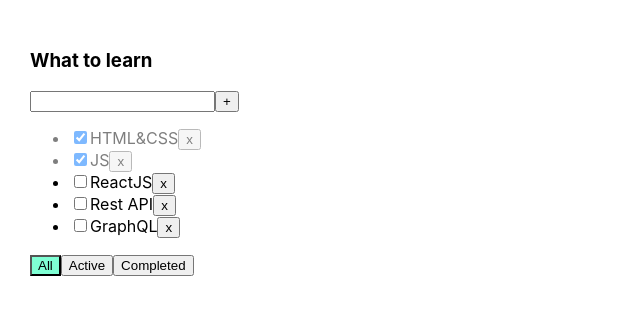
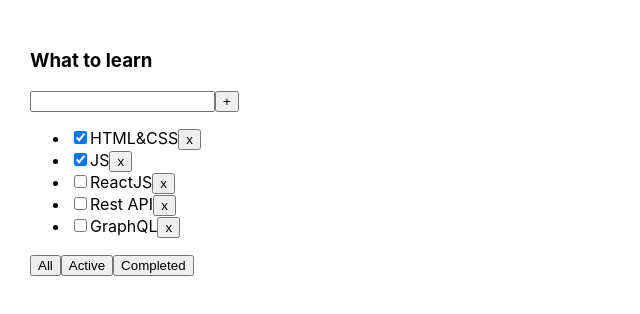
Before and after one commit to vasilyocheck/3-todolist, a React (Create React App) app: page / in a window 1280 px wide. Shown: the top 314 px of the page, without its empty margins (0-640 px from the left). Built offline with nearby package versions, Linux system fonts and the light colour scheme.

Commit message:
do unrequired tasks (s1w4) - make switch case for filter

```diff
--- a/src/App.css
+++ b/src/App.css
@@ -1,3 +1,4 @@
+
 .App {
   padding: 30px;
   display: flex;
--- a/src/App.tsx
+++ b/src/App.tsx
@@ -2,6 +2,25 @@
 import './App.css';
 import {Todolist} from './Todolist';
 import { v1 } from 'uuid';
+
+
+// Hi guys!
+//1.Let`s wrap up our bunch  of filters in a function.
+//How can we do this? We can wrap all our goodies into a new function:
+//     const filteredTasks=()=>{
+//          let tasksForTodolist = tasks;
+//
+//          if (filter === "active") {
+//          return   tasksForTodolist = tasks.filter(t => !t.isDone);
+//          }
+//          if (filter === "completed") {
+//            return  tasksForTodolist = tasks.filter(t => t.isDone);
+//          }
+//          return tasksForTodolist
+//     }
+
+//2.Let`s replace our if`s with  switch.
+
 
 export type FilterValuesType = "all" | "active" | "completed";
 
@@ -16,51 +35,133 @@
     ]);
 
     function removeTask(id: string) {
-        let filteredTasks = tasks.filter(t => t.id !== id);
+        let filteredTasks = tasks.filter(t => t.id != id);
         setTasks(filteredTasks);
     }
 
     function addTask(title: string) {
-            let task = { id: v1(), title: title.trim(), isDone: false };
-            let newTasks = [task, ...tasks];
-            setTasks(newTasks);
+        let task = { id: v1(), title: title, isDone: false };
+        let newTasks = [task, ...tasks];
+        setTasks(newTasks);
     }
 
     let [filter, setFilter] = useState<FilterValuesType>("all");
 
-    let tasksForTodolist = tasks;
+    const filteredTasks = () => {
+        let tasksForTodolist = tasks;
 
-    if (filter === "active") {
-        tasksForTodolist = tasks.filter(t => t.isDone === false);
-    }
-    if (filter === "completed") {
-        tasksForTodolist = tasks.filter(t => t.isDone === true);
+        switch (filter) {
+            case 'active': return tasksForTodolist = tasks.filter(t => t.isDone === false);
+            case 'completed': return tasksForTodolist = tasks.filter(t => t.isDone === true);
+            default: return tasksForTodolist;
+        }
     }
 
     function changeFilter(value: FilterValuesType) {
         setFilter(value);
     }
 
-    const changeTaskStatus = (id: string, isDone: boolean) => {
-        let task = tasks.find(t => t.id === id);
-        if (task) {
-            task.isDone = isDone;
-            setTasks([...tasks]);
-        }
-    }
+
 
     return (
         <div className="App">
             <Todolist title="What to learn"
-                      tasks={tasksForTodolist}
+                      tasks={filteredTasks()}
                       removeTask={removeTask}
                       changeFilter={changeFilter}
-                      addTask={addTask}
-                      changeTaskStatus={changeTaskStatus}
-                      filter={filter}
-            />
+                      addTask={addTask} />
         </div>
     );
 }
 
 export default App;
+
+
+
+
+
+
+//------------------------------------------------------------------------------------------
+
+// import React, {useState} from 'react';
+// import './App.css';
+// import {Todolist} from './Todolist';
+// import {v1} from 'uuid';
+//
+// export type FilterValuesType = "all" | "active" | "completed";
+//
+// function App() {
+//
+//     let [tasks, setTasks] = useState([
+//         {id: v1(), title: "HTML&CSS", isDone: true},
+//         {id: v1(), title: "JS", isDone: true},
+//         {id: v1(), title: "ReactJS", isDone: false},
+//         {id: v1(), title: "Rest API", isDone: false},
+//         {id: v1(), title: "GraphQL", isDone: false},
+//     ]);
+//     let [filter, setFilter] = useState<FilterValuesType>("all");
+//
+//
+//     function removeTask(id: string) {
+//         let filteredTasks = tasks.filter(t => t.id != id);
+//         setTasks(filteredTasks);
+//     }
+//
+//     function addTask(title: string) {
+//         let task = {id: v1(), title: title, isDone: false};
+//         let newTasks = [task, ...tasks];
+//         setTasks(newTasks);
+//     }
+//
+//     function changeStatus(taskId: string, isDone: boolean) {
+//         let task = tasks.find(t => t.id === taskId);
+//         if (task) {
+//             task.isDone = isDone;
+//         }
+//
+//         setTasks([...tasks]);
+//     }
+//
+//
+//     const filteredTasks=()=>{
+//         // let tasksForTodolist = tasks;
+//         //
+//         // if (filter === "active") {
+//         //  return   tasksForTodolist = tasks.filter(t => !t.isDone);
+//         // }
+//         // if (filter === "completed") {
+//         //   return  tasksForTodolist = tasks.filter(t => t.isDone);
+//         // }
+//         // return tasksForTodolist
+//
+//         let tasksForTodolist = tasks;
+//         switch (filter) {
+//             case 'active': {
+//                 return   tasksForTodolist = tasks.filter(t => !t.isDone);
+//             }
+//             case 'completed': {
+//                 return  tasksForTodolist = tasks.filter(t => t.isDone);
+//             }
+//             default:return tasksForTodolist
+//         }
+//     }
+//
+//
+//     function changeFilter(value: FilterValuesType) {
+//         setFilter(value);
+//     }
+//
+//
+//     return (
+//         <div className="App">
+//             <Todolist title="What to learn"
+//                       tasks={filteredTasks()}
+//                       removeTask={removeTask}
+//                       changeFilter={changeFilter}
+//                       addTask={addTask}
+//                       />
+//         </div>
+//     );
+// }
+//
+// export default App;
--- a/src/Todolist.tsx
+++ b/src/Todolist.tsx
@@ -13,31 +13,22 @@
     removeTask: (taskId: string) => void
     changeFilter: (value: FilterValuesType) => void
     addTask: (title: string) => void
-    changeTaskStatus: (id: string, isDone: boolean) => void
-    filter: string
 }
 
 export function Todolist(props: PropsType) {
 
-    let [title, setTitle] = useState("");
-    const [error, setError] = useState<string | null>(null);
+    let [title, setTitle] = useState("")
 
     const addTask = () => {
-        if(title.trim() !== '') {
-            props.addTask(title.trim());
-            setTitle("");
-        } else {
-            setError('Task input is required!');
-        }
-
+        props.addTask(title);
+        setTitle("");
     }
 
     const onChangeHandler = (e: ChangeEvent<HTMLInputElement>) => {
-        setTitle(e.currentTarget.value);
+        setTitle(e.currentTarget.value)
     }
 
     const onKeyPressHandler = (e: KeyboardEvent<HTMLInputElement>) => {
-        setError(null);
         if (e.charCode === 13) {
             addTask();
         }
@@ -53,25 +44,17 @@
             <input value={title}
                    onChange={ onChangeHandler }
                    onKeyPress={ onKeyPressHandler }
-                   className={error ? 'error' : ''}
             />
             <button onClick={addTask}>+</button>
-            {error && <div className={'error-message'}>{error}</div>}
         </div>
         <ul>
             {
                 props.tasks.map(t => {
 
-                    const onClickHandler = () => props.removeTask(t.id);
-                    const onChangeHandler = (e: ChangeEvent<HTMLInputElement>) => {
-                        let newStatus = e.currentTarget.checked;
-                        props.changeTaskStatus(t.id, newStatus);
-                    }
+                    const onClickHandler = () => props.removeTask(t.id)
 
-                    return <li  key={t.id}
-                                className={t.isDone ? 'is-done' : ''}
-                    >
-                        <input type="checkbox" checked={t.isDone} onChange={onChangeHandler}/>
+                    return <li key={t.id}>
+                        <input type="checkbox" checked={t.isDone}/>
                         <span>{t.title}</span>
                         <button onClick={ onClickHandler }>x</button>
                     </li>
@@ -79,9 +62,9 @@
             }
         </ul>
         <div>
-            <button onClick={ onAllClickHandler } className={props.filter === 'all' ? 'active-filter' : ''}>All</button>
-            <button onClick={ onActiveClickHandler } className={props.filter === 'active' ? 'active-filter' : ''}>Active</button>
-            <button onClick={ onCompletedClickHandler } className={props.filter === 'completed' ? 'active-filter' : ''}>Completed</button>
+            <button onClick={ onAllClickHandler }>All</button>
+            <button onClick={ onActiveClickHandler }>Active</button>
+            <button onClick={ onCompletedClickHandler }>Completed</button>
         </div>
     </div>
 }
--- a/src/index.tsx
+++ b/src/index.tsx
@@ -1,19 +1,14 @@
 import React from 'react';
-import ReactDOM from 'react-dom/client';
 import './index.css';
 import App from './App';
-import reportWebVitals from './reportWebVitals';
+import * as serviceWorker from './serviceWorker';
+import { createRoot } from 'react-dom/client';
 
-const root = ReactDOM.createRoot(
-  document.getElementById('root') as HTMLElement
-);
-root.render(
-  <React.StrictMode>
-    <App />
-  </React.StrictMode>
-);
+const container  = document.getElementById('root') as HTMLElement
+const root = createRoot(container);
+root.render(<App />);
 
-// If you want to start measuring performance in your app, pass a function
-// to log results (for example: reportWebVitals(console.log))
-// or send to an analytics endpoint. Learn more: https://bit.ly/CRA-vitals
-reportWebVitals();
+// If you want your app to work offline and load faster, you can change
+// unregister() to register() below. Note this comes with some pitfalls.
+// Learn more about service workers: https://bit.ly/CRA-PWA
+serviceWorker.unregister();
--- a/src/reportWebVitals.ts
+++ /dev/null
@@ -1,15 +0,0 @@
-import { ReportHandler } from 'web-vitals';
-
-const reportWebVitals = (onPerfEntry?: ReportHandler) => {
-  if (onPerfEntry && onPerfEntry instanceof Function) {
-    import('web-vitals').then(({ getCLS, getFID, getFCP, getLCP, getTTFB }) => {
-      getCLS(onPerfEntry);
-      getFID(onPerfEntry);
-      getFCP(onPerfEntry);
-      getLCP(onPerfEntry);
-      getTTFB(onPerfEntry);
-    });
-  }
-};
-
-export default reportWebVitals;
```
Also changed, not shown: 1 other file (tests, documents, lock files or other folders).
